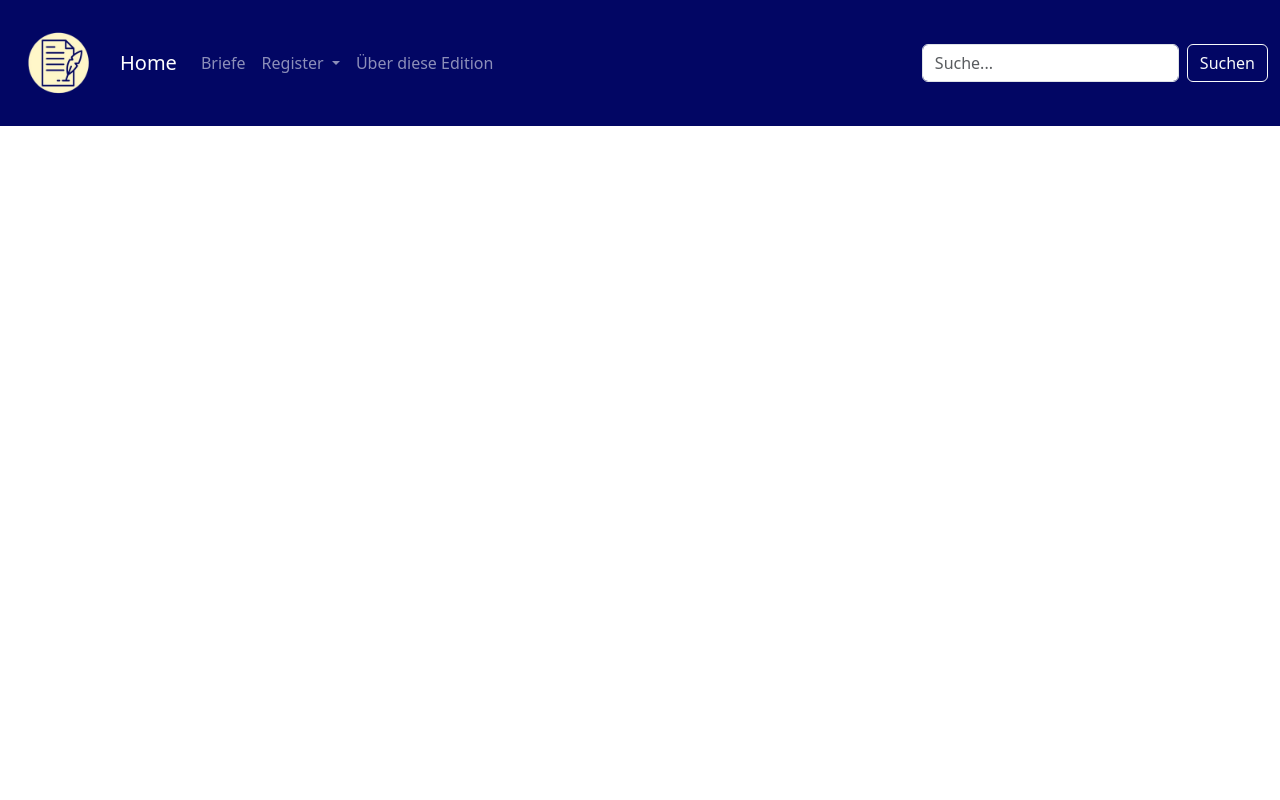
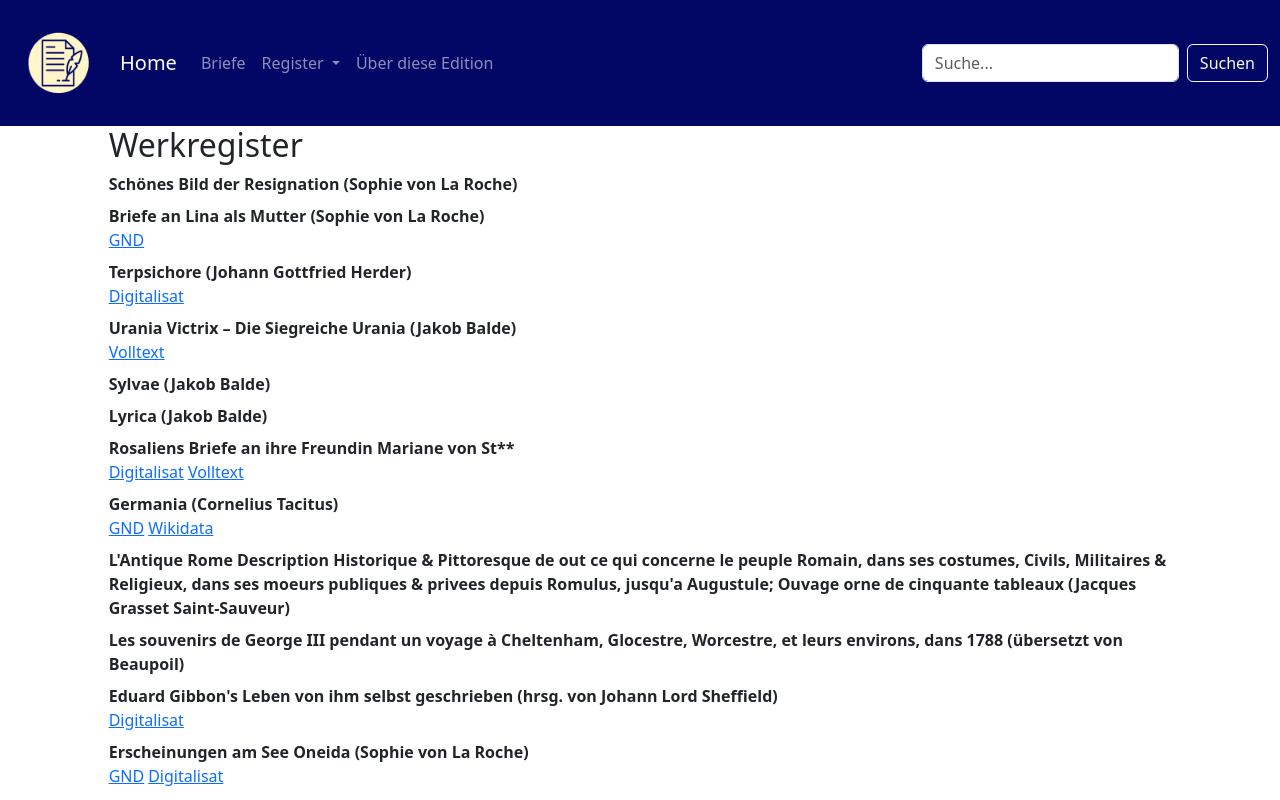
Before and after one commit to briefe-laroche-gerning/briefe-laroche-gerning.github.io, a Vue app in the folder Webseite/briefedition/: page /werkregister in a window 1280 px wide. Shown: the top 800 px of the page. Built offline with nearby package versions, Linux system fonts and the light colour scheme.

Commit message:
created Register

```diff
--- a/Webseite/briefedition/src/components/Header.vue
+++ b/Webseite/briefedition/src/components/Header.vue
@@ -33,9 +33,9 @@
                 Register
                 </router-link>
                 <ul class="dropdown-menu">
-                    <li><router-link class="dropdown-item" to="/register/personen">Personen</router-link></li>
-                    <li><router-link class="dropdown-item" to="/register/orte">Orte</router-link></li>
-                    <li><router-link class="dropdown-item" to="/register/werke">Werke</router-link></li>
+                    <li><router-link class="dropdown-item" to="/personenregister">Personen</router-link></li>
+                    <li><router-link class="dropdown-item" to="/ortsregister">Orte</router-link></li>
+                    <li><router-link class="dropdown-item" to="/werkregister">Werke</router-link></li>
                 </ul>
             </li>
             <li class="nav-item">
--- /dev/null
+++ b/Webseite/briefedition/src/components/Register.vue
@@ -0,0 +1,87 @@
+<template>
+  <div>
+    <div class="row justify-content-center">
+      <div class="col-sm-10">
+        <h2>{{ title }}</h2>
+        <ul>
+          <li v-for="entry in entries" :key="entryKey(entry)">
+            <!-- Name -->
+            <template v-if="type === 'person'">
+              <b><span v-if="entry.firstname">{{ entry.firstname }}</span> {{ entry.name }}</b>
+            </template>
+            <template v-else>
+              <b>{{ entry.name }}</b>
+            </template>
+
+            <!-- Links unter dem Namen -->
+            <div v-if="type === 'person' || type === 'work'">
+              <!-- Personen und Werke: GND / Wikidata -->
+              <span v-if="entry.gnd"><a :href="entry.gnd" target="_blank">GND</a></span>
+              <span v-if="entry.wikidata">
+                <span v-if="entry.gnd"> </span>
+                <a :href="entry.wikidata" target="_blank">Wikidata</a>
+              </span>
+
+              <!-- Werke: Digitalisat / Volltext -->
+              <template v-if="type === 'work' && (entry.digitalisat || entry.volltext)">
+                <span v-if="entry.digitalisat"> <a :href="entry.digitalisat" target="_blank">Digitalisat</a></span>
+                <span v-if="entry.volltext"> <a :href="entry.volltext" target="_blank">Volltext</a></span>
+              </template>
+            </div>
+
+            <!-- Orte: Geolink unter dem Namen -->
+            <div v-if="type === 'place' && entry.geolink">
+              <a :href="entry.geolink" target="_blank">Geolink</a>
+            </div>
+          </li>
+        </ul>
+      </div>
+    </div>
+  </div>
+</template>
+
+<script>
+export default {
+  name: "Register",
+  props: {
+    url: { type: String, required: true },
+    title: { type: String, required: true },
+    type: { type: String, default: "person" } // 'person', 'place', 'work'
+  },
+  data() {
+    return {
+      entries: []
+    };
+  },
+  async mounted() {
+    try {
+      const res = await fetch(this.url);
+      const data = await res.json();
+      this.entries = Object.values(data);
+    } catch (err) {
+      console.error("Fehler beim Laden des Registers:", err);
+    }
+  },
+  methods: {
+    entryKey(entry) {
+      return entry.gnd || entry.name;
+    }
+  }
+};
+</script>
+
+<style scoped>
+ul {
+  list-style-type: none;
+  padding-left: 0;
+}
+
+li {
+  margin-bottom: 8px;
+}
+
+/* Links in einer Zeile, Abstand durch | */
+li div a {
+  margin-right: 4px;
+}
+</style>
--- a/Webseite/briefedition/src/router/index.js
+++ b/Webseite/briefedition/src/router/index.js
@@ -24,6 +24,36 @@ const routes = [
     component: () => import(/* webpackChunkName: "about" */ '../views/RegisterView.vue')
   },
   {
+  path: '/personenregister',
+  name: 'personenregister',
+  component: () => import('../components/Register.vue'),
+  props: {
+    url: '/data/register/personenregister.json',
+    title: 'Personenregister',
+    type: 'person'
+  }
+},
+{
+  path: '/ortsregister',
+  name: 'ortsregister',
+  component: () => import('../views/OrtsregisterView.vue'),
+  props: {
+    url: '/data/register/ortsregister.json',
+    title: 'Ortsregister',
+    type: 'place'
+  }
+},
+{
+  path: '/werkregister',
+  name: 'werkregister',
+  component: () => import('../views/WerkregisterView.vue'),
+  props: {
+    url: '/data/register/werkregister.json',
+    title: 'Werkregister',
+    type: 'work'
+  }
+},
+  {
     path: '/about',
     name: 'about',
     // route level code-splitting
--- /dev/null
+++ b/Webseite/briefedition/src/views/OrtsregisterView.vue
@@ -0,0 +1,11 @@
+<template>
+  <Register url="/data/register/ortsregister.json" title="Ortsregister" type="place" />
+</template>
+
+<script>
+import Register from "@/components/Register.vue";
+
+export default {
+  components: { Register }
+};
+</script>
--- /dev/null
+++ b/Webseite/briefedition/src/views/WerkregisterView.vue
@@ -0,0 +1,11 @@
+<template>
+  <Register url="/data/register/werkregister.json" title="Werkregister" type="work" />
+</template>
+
+<script>
+import Register from "@/components/Register.vue";
+
+export default {
+  components: { Register }
+};
+</script>
```
Also changed, not shown: Webseite/briefedition/src/views/PersonenregisterView.vue (added, +11 -0 lines).
